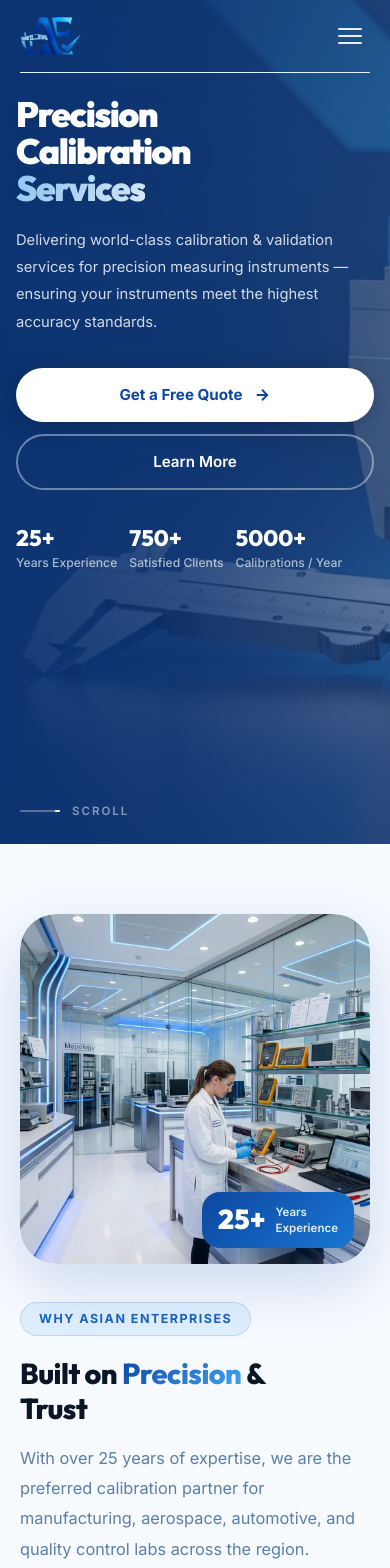
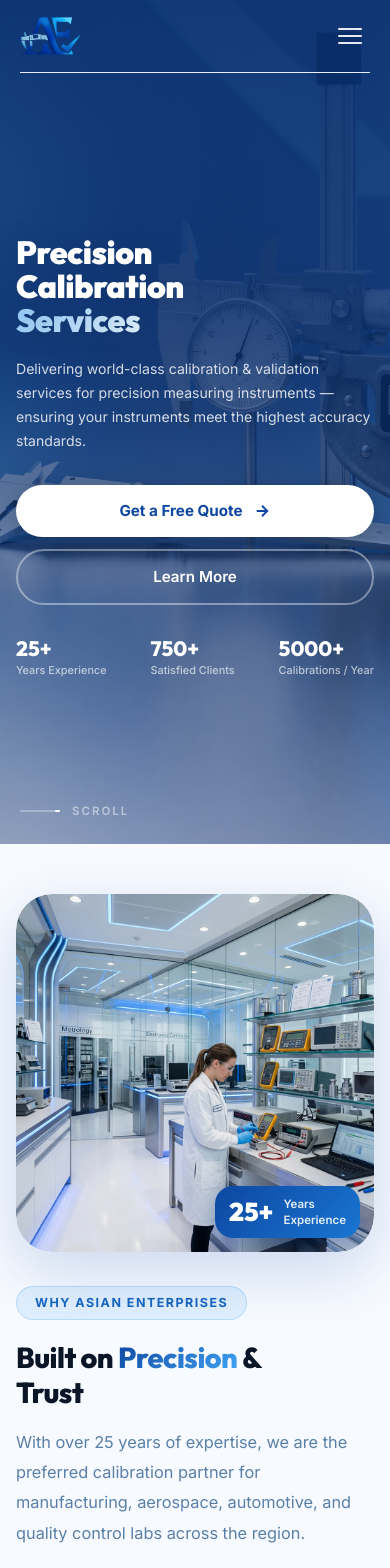
Before and after one commit to 5hree5ingh/ASIAN_ENTERPRISES, a React (Vite) app: page / in a window 390 px wide. Shown: the top 1568 px of the page. Built offline with nearby package versions, Linux system fonts and the light colour scheme.

Commit message:
Mobile hero

```diff
--- a/src/index.css
+++ b/src/index.css
@@ -318,9 +318,21 @@ img { max-width: 100%; }
 /* ══════════════════════════════════════════════════
    RESPONSIVE
 ══════════════════════════════════════════════════ */
+@media (max-width: 900px) {
+  .container { padding: 0 24px; }
+}
+
 @media (max-width: 768px) {
   .section { padding: 70px 0; }
   .container { padding: 0 20px; }
   .stats-bar { gap: 24px; }
   .stat-number { font-size: 1.8rem; }
 }
+
+@media (max-width: 480px) {
+  .section { padding: 50px 0; }
+  .container { padding: 0 16px; }
+  .section-title { font-size: clamp(1.5rem, 7vw, 2rem); }
+  .section-subtitle { font-size: 0.92rem; }
+  .btn-primary, .btn-outline { padding: 12px 22px; font-size: 0.88rem; }
+}
--- a/src/pages/Home.css
+++ b/src/pages/Home.css
@@ -47,14 +47,19 @@
     z-index: 1;
 }
 
-/* Mobile: full-coverage overlay so text is always readable */
+/* Mobile / Tablet: swap hero image & overlay */
 @media (max-width: 768px) {
+    .hero-bg {
+        background-image: url('/images/MOBILE_HERO.png');
+        background-position: center bottom;
+    }
     .hero-overlay {
         background: linear-gradient(
-            160deg,
-            rgba(8,47,110,0.92) 0%,
-            rgba(8,47,110,0.80) 60%,
-            rgba(8,47,110,0.65) 100%
+            to bottom,
+            rgba(8,47,110,0.93) 0%,
+            rgba(8,47,110,0.85) 35%,
+            rgba(8,47,110,0.60) 65%,
+            rgba(8,47,110,0.40) 100%
         );
     }
 }
@@ -707,92 +712,81 @@
     .services-grid--3col { grid-template-columns: repeat(2, 1fr); }
 }
 
-/* ── Tablets landscape / mid-width (≤ 1024px) ── */
-@media (max-width: 1024px) {
-    .hero-content { padding: clamp(16px, 4vw, 40px) clamp(16px, 4vw, 40px) 0; }
-    .am-inner { gap: 48px; }
-}
-
 /* ── Small tablets / large phones (≤ 900px) ── */
 @media (max-width: 900px) {
-    .hero { padding-top: 72px; }
     .hero-content { max-width: 100%; padding: 0 28px; }
     .hero-scroll-indicator { left: 28px; right: auto; }
-    .hero-overlay {
-        background:
-            linear-gradient(to right, rgba(8,47,110,0.93) 0%, rgba(8,47,110,0.82) 50%, rgba(8,47,110,0.6) 100%),
-            linear-gradient(to bottom, rgba(8,47,110,0.3) 0%, transparent 30%, transparent 70%, rgba(8,47,110,0.5) 100%);
-    }
-    /* About section: single column */
     .am-inner { grid-template-columns: 1fr; gap: 36px; }
-    .am-image { min-height: 320px; }
-    /* CTA: stack vertically */
+    .am-image { min-height: 300px; }
     .cta-inner { flex-direction: column; text-align: center; }
     .cta-actions { justify-content: center; }
-    /* Gallery grid */
     .home-gallery-grid { grid-template-columns: repeat(2, 1fr); grid-auto-rows: 160px; }
     .hg-item.hg-wide { grid-column: span 2; }
-    /* Services */
     .about-main-section { padding: 70px 0; }
     .services-section { padding: 70px 0; }
     .instruments-section { padding: 70px 0; }
 }
 
-/* ── Phones landscape / mid phones (≤ 768px) ── */
+/* ── Tablets (≤ 768px) ── */
 @media (max-width: 768px) {
     .services-grid { grid-template-columns: 1fr; }
     .services-grid--3col { grid-template-columns: 1fr; max-width: 100%; }
     .hero-stats { gap: 16px; }
-    .hero-stat-divider { height: 30px; }
+    .hero-stat-divider { height: 28px; }
+    .hero-actions { margin-bottom: 36px; }
+    .section-header { margin-bottom: 40px; }
+    .about-main-section { padding: 60px 0; }
+    .services-section { padding: 60px 0; }
+    .instruments-section { padding: 60px 0; }
 }
 
-/* ── Phones (≤ 600px) ── */
+/* ── Phones portrait (≤ 600px) ── */
 @media (max-width: 600px) {
     .hero {
-        min-height: 100svh;
-        align-items: flex-start;
-        padding-top: 80px;
+        align-items: center;
+        padding-top: 72px;
     }
     .hero-content {
-        padding: 20px 20px 0;
+        padding: 0 20px;
         max-width: 100%;
     }
+    .hero-title { letter-spacing: -1px; }
     .hero-actions {
         flex-direction: column;
         align-items: stretch;
         gap: 12px;
-        margin-bottom: 36px;
+        margin-bottom: 32px;
     }
     .hero-btn-primary,
     .hero-btn-outline {
         justify-content: center;
         width: 100%;
+        padding: 14px 20px;
     }
     .hero-stats {
-        gap: 12px;
-        flex-wrap: wrap;
+        gap: 0;
+        justify-content: space-between;
+        width: 100%;
+        max-width: 320px;
     }
     .hero-stat-divider { display: none; }
     .hero-scroll-indicator { left: 20px; bottom: 24px; right: auto; }
-    /* About */
-    .am-image { min-height: 250px; }
+    .am-image { min-height: 240px; }
     .am-image-overlay-badge {
-        bottom: 16px;
-        right: 16px;
-        padding: 12px 16px;
+        bottom: 14px;
+        right: 14px;
+        padding: 10px 14px;
         gap: 10px;
     }
-    .am-badge-num { font-size: 1.7rem; }
-    /* Gallery */
+    .am-badge-num { font-size: 1.6rem; }
     .home-gallery-grid {
         grid-template-columns: repeat(2, 1fr);
-        grid-auto-rows: 140px;
-        gap: 10px;
+        grid-auto-rows: 130px;
+        gap: 8px;
     }
     .hg-item.hg-wide { grid-column: span 2; grid-row: span 1; }
-    /* CTA */
-    .cta-actions { flex-direction: column; align-items: stretch; }
-    .cta-actions > * { width: 100%; }
+    .cta-banner { padding: 60px 0; }
+    .cta-actions { flex-direction: column; align-items: stretch; gap: 12px; }
     .cta-actions a,
     .cta-actions .btn-primary,
     .cta-actions .btn-outline { justify-content: center; width: 100%; }
@@ -800,13 +794,21 @@
 
 /* ── Small phones (≤ 420px) ── */
 @media (max-width: 420px) {
-    .hero-content { padding: 16px 16px 0; }
+    .hero-content { padding: 0 16px; }
+    .hero-title { font-size: 2rem !important; letter-spacing: -0.5px; }
+    .hero-subtitle { font-size: 0.88rem; line-height: 1.7; }
+    .hero-stat-number { font-size: 1.3rem !important; }
+    .hero-stat-label { font-size: 0.68rem; }
+    .hero-stats { max-width: 100%; }
     .home-gallery-grid {
         grid-template-columns: 1fr;
         grid-auto-rows: 160px;
+        gap: 8px;
     }
-    .hg-item.hg-wide { grid-column: span 1; }
-    .am-inner { gap: 28px; }
-    .instrument-tag { font-size: 0.8rem; padding: 8px 16px; }
-    .section-title { font-size: 1.6rem; }
+    .hg-item.hg-wide { grid-column: span 1; grid-row: span 1; }
+    .am-inner { gap: 24px; }
+    .instrument-tag { font-size: 0.78rem; padding: 8px 14px; }
+    .section-title { font-size: 1.5rem !important; }
+    .about-main-section { padding: 50px 0; }
+    .services-section { padding: 50px 0; }
 }
```
Also changed, not shown: public/images/MOBILE_HERO.png (added).
